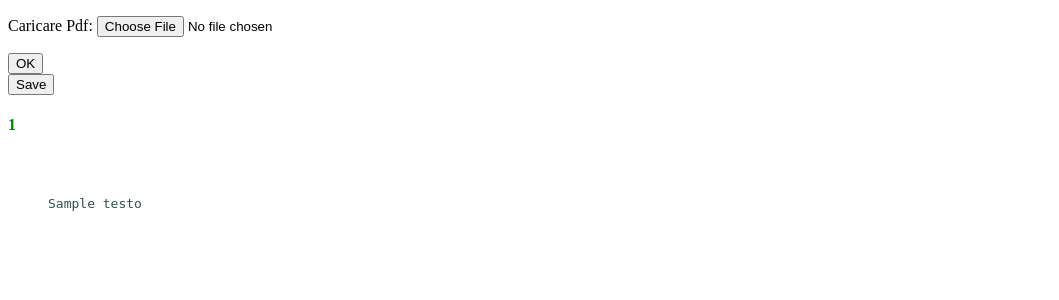
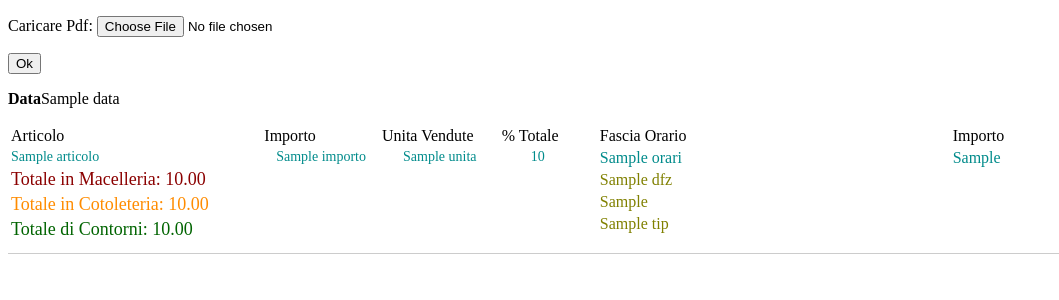
Before and after one commit to billi0723/milanoweb, a Django app: template bottegaMilano/templates/pdfTesto.html in a window 1280 px wide. Shown: the top 300 px of the page, without its empty margins (0-1059 px from the left). Run offline with Django 5.2, Linux system fonts and the light colour scheme; tables that the repository leaves empty hold one stand-in row (values such as "Sample post"); the template is opened without the code that fills it: values that come from a table or form of the project are taken from there, most other values are stand-ins (such as "Sample title", 1, 10 or a date in 2020).

Commit message:
actualiza pagina

```diff
--- a/bottegaMilano/templates/pdfTesto.html
+++ b/bottegaMilano/templates/pdfTesto.html
@@ -6,20 +6,56 @@
     <title>Document</title>
 </head>
 <body>
-
-    <form method="post" enctype="multipart/form-data" action="">
+    <form method="post" enctype="multipart/form-data" action="{%url 'lege_DataPDF' %}">
         {% csrf_token %}
         {{ form.as_p }}
-        <input type="submit" value="OK" />
+        <input type="submit" value="Ok" />
     </form>
     {%if testo%}
-    <form method="post" enctype="multipart/form-data" action="{%url 'save_DataPDF' %}">
-        {% csrf_token %}
-        <input type="submit" value="Save" />
-    </form>
 
-    <h4 style="color:green">{{num}}</h4>
-    <pre style="color:darkslategrey; padding:40px; text-size-adjust:initial; white-space:pre-wrap; word-wrap:break-word">{{testo|safe}}</pre>
+    <p><strong>Data</strong>{{testo.0.data}}</p>
+    <div style="margin-bottom:20px;border-bottom:1px solid #ccc; padding-bottom:10px; display:flex; align-items:flex-start; flex-direction:row; gap:30px 20px">
+        <table style="width:45%">
+            <tr style="font-size:16px; font-family:'Californian FB'">
+                <td>Articolo</td>
+                <td>Importo</td>
+                <td>Unita Vendute</td>
+                <td>% Totale</td>
+            </tr>
+            {%for articolo in testo%}
+            <tr style="font-size:14px; color:darkcyan; font-family:'Californian FB'">
+                <td align="left">{{articolo.nome}}</td>
+                <td align="center">{{articolo.importo}}</td>
+                <td align="center">{{articolo.unita}}</td>
+                <td align="center">{{articolo.perTotal}}</td>
+            </tr>
+            {%endfor%}
+            <tr style="font-size:18px; color:darkred; font-family:'Californian FB'"><td align="left">Totale in Macelleria: {{tm|floatformat:2}}</td></tr>
+            <tr style="font-size:18px; color:darkorange; font-family:'Californian FB'"><td align="left">Totale in Cotoleteria: {{tc|floatformat:2}}</td></tr>
+            <tr style="font-size:18px; color:darkgreen; font-family:'Californian FB'"><td align="left">Totale di Contorni: {{c|floatformat:2}}</td></tr>
+        </table>
+        <table style="width:45%">
+            <tr style="font-size:16px; font-family:'Californian FB'">
+                <td>Fascia Orario</td>
+                <td>Importo</td>
+            </tr>
+            {%for o in orari%}
+            <tr style="font-size: 16px; color: darkcyan; font-family: 'Californian FB'">
+                <td align="left">{{o.orari}}</td>
+                <td align="left">{{o.importeOra}}</td>
+            </tr>
+            {%endfor%}
+            <tr style="font-size: 16px; color: olive; font-family: 'Californian FB'">
+                <td align="left">{{dfz}}</td>
+            </tr>
+            <tr style="font-size: 16px; color: olive; font-family: 'Californian FB' ">
+                <td align="left">{{ti}}</td>
+            </tr>
+            <tr style="font-size: 16px; color: olive; font-family: 'Californian FB' ">
+                <td align="left">{{tip}}</td>
+            </tr>
+        </table>
+    </div>
     {%endif%}
 </body>
 </html>
--- a/rodriguez/urls.py
+++ b/rodriguez/urls.py
@@ -16,7 +16,7 @@ Including another URLconf
 """
 from django.contrib import admin
 from django.urls import path,include
-from bottegaMilano.views import listaVenta,formVenta,caricarePdf,save_DataPDF,buscar_y_procesar_pdfs,lista_reportes
+from bottegaMilano.views import listaVenta,formVenta,caricarePdf,lege_DataPDF,buscar_y_procesar_pdfs,lista_reportes
 
 
 # For static files such as images, CSS, and text is very important
@@ -28,9 +28,9 @@ app_name = 'bottegaMilano'
 urlpatterns = [
     path('admin/', admin.site.urls),
     path('ventas/', formVenta, name='formulario'),
-    path('',caricarePdf),
-    path('testoPdf/', caricarePdf, name='testoPdf'),
-    path('save_DataPDF/', save_DataPDF, name='save_DataPDF'),
+    #path('',caricarePdf),
+    #path('testoPdf/', caricarePdf, name='testoPdf'),
+    path('', lege_DataPDF, name='lege_DataPDF'),
     path('buscar_y_procesar_pdfs/', buscar_y_procesar_pdfs, name='buscar_y_procesar_pdfs'),
     path('lista_reportes/', lista_reportes, name='lista_reportes'),
     #path('bottegaMilano/', include('bottegaMilano.urls')),
```
Also changed, not shown: bottegaMilano/views.py (+27 -15 lines).
